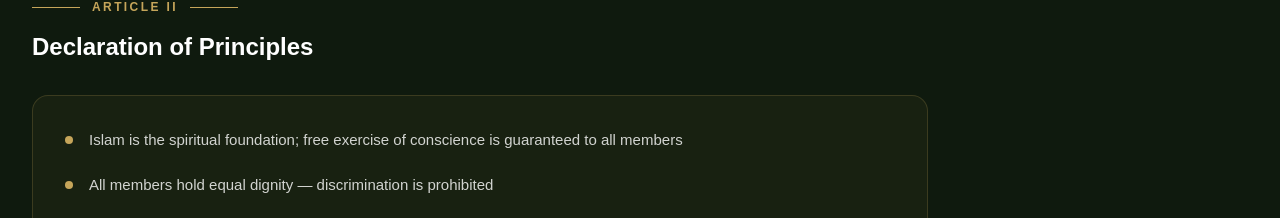
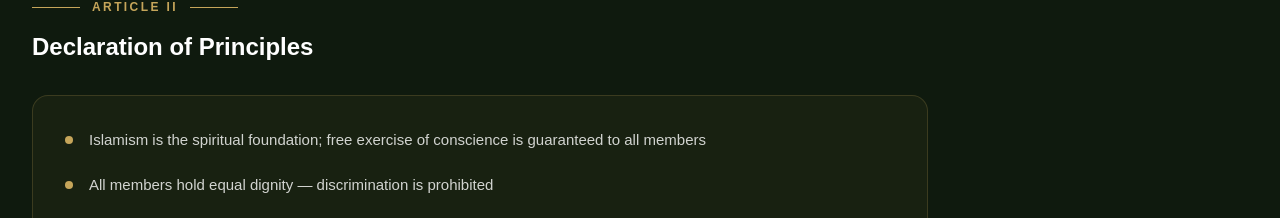
Before and after one commit to BGI-Pres/sultanate-site, a Next.js app: page /government in a window 1280 px wide. Shown: the part 1339-1557 px from the top of the page. Built offline with nearby package versions, Linux system fonts and the light colour scheme.

Commit message:
Change Islam to Islamism on government page
https://claude.ai/code/session_01LxJ1q9n6UojWX1ATPeZzXG

```diff
--- a/src/app/government/page.tsx
+++ b/src/app/government/page.tsx
@@ -108,7 +108,7 @@ export default function GovernmentPage() {
             <div className="rounded-2xl border border-[var(--gold)]/20 bg-[var(--gold)]/5 p-5 md:p-8">
               <ul className="space-y-5">
                 {[
-                  "Islam is the spiritual foundation; free exercise of conscience is guaranteed to all members",
+                  "Islamism is the spiritual foundation; free exercise of conscience is guaranteed to all members",
                   "All members hold equal dignity — discrimination is prohibited",
                   "Non-violence, lawful conduct, and peaceful resolution govern all disputes",
                   "The dignity of women and children is protected above all",
```
